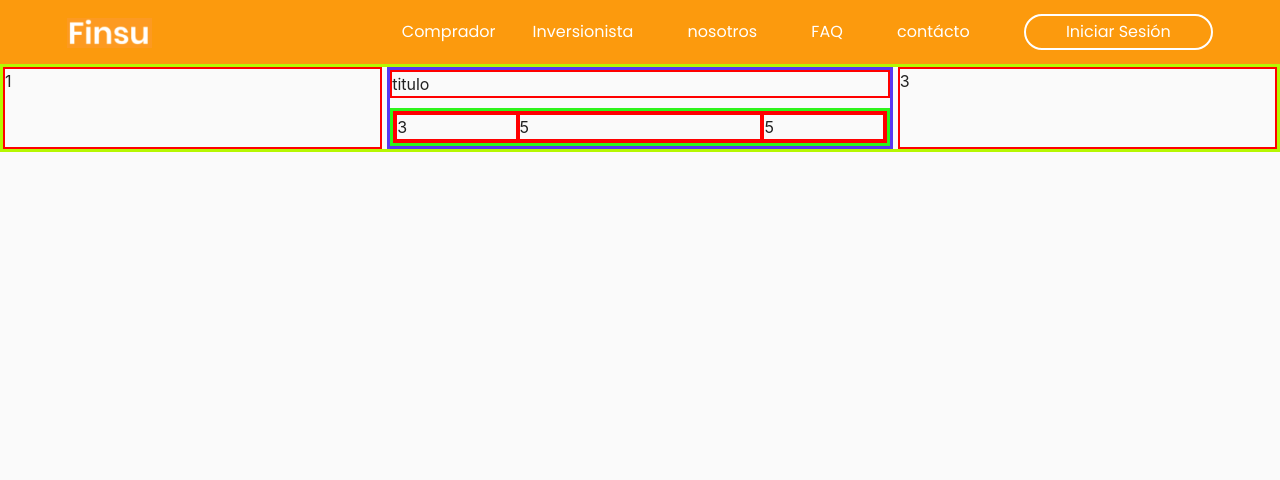
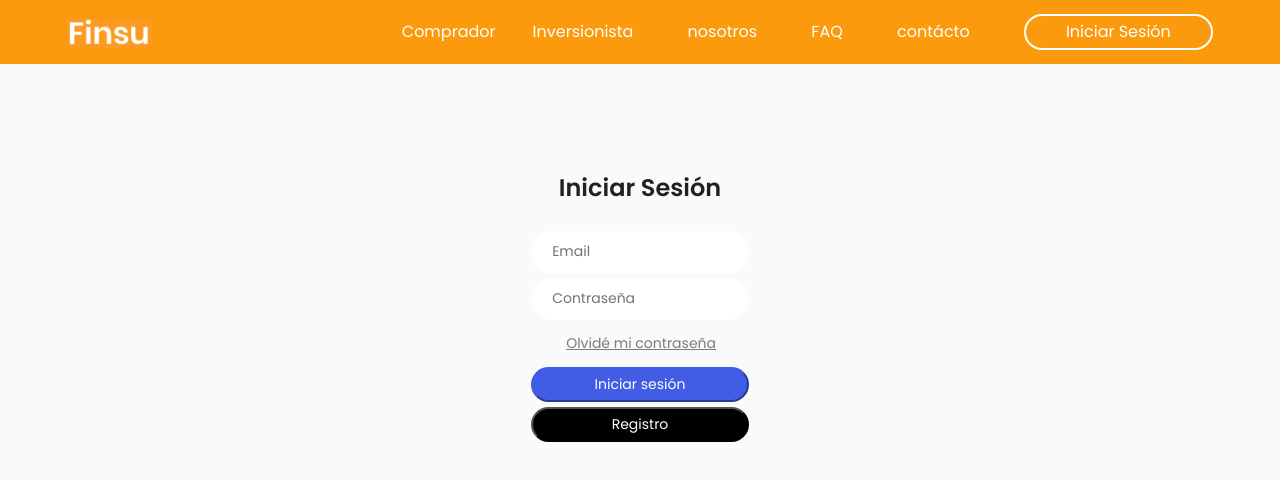
Before and after one commit to santiago2320/finsu, an Angular app: page /login in a window 1280 px wide. Shown: the top 480 px of the page. Built offline with nearby package versions, Linux system fonts and the light colour scheme.

Commit message:
cambios en forms

```diff
--- a/src/app/app-routing.module.ts
+++ b/src/app/app-routing.module.ts
@@ -52,7 +52,7 @@ const routes: Routes = [
 	{path:"inversionista/perfil", component:PerfilInvComponent},
 	{path:"inversionista/inversiones", component:InversionesComponent},
 	{path:"inversionista/verMas", component:VerMasInvComponent},
-	{path:"inversionista/cuentaBancaria", component:CuentaBancariaComponent},
+	{path:"inversionista/cuentabancaria", component:CuentaBancariaComponent},
 	{path:"inversionista/simular", component:SimularInvComponent},
 	{path:"inversionista/plan", component:PlanInvComponent},
 	{path:"inversionista/aprobar", component:AprobarComponent},
--- a/src/app/components/comprador/pago/pago.component.css
+++ b/src/app/components/comprador/pago/pago.component.css
@@ -1,3 +1,36 @@
+
+#gridpagocuota{
+	display: grid;
+	grid-template-columns: 5fr 60fr 15fr;
+	grid-gap: 10px;
+}
+#contenedorpago{
+	display: grid;
+	grid-template-columns: 1fr;
+	grid-gap: 10px;
+	background: rgb(65, 229, 120);
+}
+#primeraseccion {
+	display: grid;
+	grid-template-columns: 10fr 3fr 10fr;
+	grid-gap: 2px;
+}
+
+#metodo {
+	display: grid;
+	grid-template-columns: 2fr 5fr 2fr;
+}
+.celda {
+	border: solid rgb(229, 70, 65);
+}
+
+
+
+
+
+
+
+
 .container {
 	background-color: #F5F5F5;
 }
--- a/src/app/components/comprador/pago/pago.component.html
+++ b/src/app/components/comprador/pago/pago.component.html
@@ -1,3 +1,32 @@
+
+<div id="gridpagocuota">
+  <div class="celda">1</div>
+	<div id="contenedorpago">3
+		<div class="celda">titulo</div>
+		<div class="celda" id="primeraseccion">
+			<div class="celda">
+				<div class="celda">1</div>
+				<div class="celda" id="metodo">
+					<div class="celda">1</div>
+					<div class="celda">2</div>
+					<div class="celda">3</div>
+				</div>
+			</div>
+			<div class="celda">
+				<div class="celda">titulo</div>
+				<div class="celda" id="metodo">
+
+				</div>
+			</div>
+			<div class="celda">3</div>
+		</div>
+	</div>
+
+
+  <div class="celda">3</div>
+
+</div>
+
 <div class="container">
 		<div class="pago">
 			<div class="col-xs-12 col-sm-12 col-md-12 col-lg-12" id="tituloPago"><b>Pago por la oportunidad</b></div>
--- a/src/app/components/general/bienvenido/bienvenido.component.css
+++ b/src/app/components/general/bienvenido/bienvenido.component.css
@@ -63,69 +63,3 @@
 		margin-left: 2%;
 	}
 }
-
-
-
-#gridcontainer {
-    display: grid;
-    grid-template-columns: 20fr 87fr 45fr;
-
-    background-color: rgb(243, 247, 247);
-    grid-gap: 10px;
-}
-
-#contenedor {
-    display: grid;
-
-    grid-template-columns: 1fr;
-    grid-gap: 10px;
-}
-#contenedorform {
-    display: grid;
-    grid-template-columns: 7fr 2fr;
-    grid-gap: 10px;
-}
-#form {
-    display: grid;
-    grid-template-columns: 1fr;
-}
-#btn {
-    display: grid;
-    grid-template-columns: 2fr 10fr 2fr;
-}
-#titulo {
-    font-family: 'Poppins', sans-serif;
-    font-weight: bold;
-    font-size: 24px;
-}
-#txtcuerpo {
-    font-family: 'Poppins', sans-serif;
-    font-size: 15px;
-    color: rgb(124, 124, 124)
-}
-.seleccion {
-    width: 100%;
-    border-radius: 20px;
-    margin-bottom: 5px;
-    padding: 5px;
-    font-family: 'Poppins', sans-serif;
-    font-size: 14px;
-    color: rgb(124, 124, 124)
-}
-.textcuenta {
-    width: 100%;
-    border-radius: 20px;
-    padding: 5px;
-    margin-bottom: 20px;
-    font-family: 'Poppins', sans-serif;
-    font-size: 14px;
-}
-.celda{
-
-    border:2px solid red;
-}
-.btnlisto {
-    background-color: #415CE5;
-    color: #ffffff;
-    border-radius: 20px;
-}
--- a/src/app/components/general/bienvenido/bienvenido.component.html
+++ b/src/app/components/general/bienvenido/bienvenido.component.html
@@ -35,50 +35,3 @@
 		</div>
 	</div>
 </div>
-
-
-<div id="gridcontainer">
-		<div class="celda">3</div>
-		<div id="contenedor">
-			   <div  class="celda">
-				   <h3 id="titulo">Cuenta Bancaria</h3>
-			   </div>
-			   <div id="txtcuerpo" class="celda">
-				   <p>Lorem ipsum dolor sit amet, consectetur adipisi cing elit,
-					  quis nostrud exercitation ullamco laboris nisi ut aliquip ex ea commodo consequat
-					  nisi ut aliquip ex ea commodo consequat nisi ut aliquip ex ea</p>
-			   </div>
-			<div id="contenedorform">
-				<form  class="celda">
-					<div class="">
-						<select class="seleccion">
-							<option selected>Banco</option>
-							<option value="1">opcion1</option>
-							<option value="2">opcion1</option>
-						</select>
-					</div>
-					<div class="celda">
-						   <select class="seleccion">
-								   <option selected>Tipo cuenta</option>
-								   <option value="1">opcion1</option>
-								   <option value="2">opcion1</option>
-							</select>
-					</div>
-					<div class="celda">
-						  <input class="textcuenta" placeholder="Número de cuenta">
-					</div>
-					<div  id="btn">
-						   <div class="celda">3</div>
-						   <div class="celda">
-						   <button type="button" class="btn   btn-block btnlisto">Listo</button>
-						   </div>
-						   <div class="celda"></div>
-					   </div>
-				</form>
-				<div class="celda">
-				</div>
-			</div>
-
-		</div>
-		<div class="celda">3</div>
-	   </div>
--- a/src/app/components/general/login/login.component.css
+++ b/src/app/components/general/login/login.component.css
@@ -1,14 +1,15 @@
 
-
+#content {
+    background: url(../../../../assets/fondos/fondo-2.jpg);
+}
 #gridiniciarsesion{
     display: grid;
     grid-template-columns: 30fr 40fr 30fr;
-    border: solid rgb(181, 247, 1);
     grid-gap: 5px;
+    margin-top: 100px;
 }
 #contenedoriniciar {
     display: grid;
-    border: solid #5937f1;
     grid-template-columns: 1fr;
     grid-gap: 10px;
 }
@@ -16,13 +17,67 @@
     display: grid;
     grid-template-columns: 5fr;
     grid-gap: 10px;
-    border: solid  #2ef51c;
 }
 #forminiciar {
     display:grid;
-    grid-template-columns: 5fr 10fr 5fr;
+    grid-template-columns: 6fr 9fr 6fr;
 }
-.celda{
-
-    border:2px solid red;
+#forminiciardos{
+    display: grid;
+    grid-template-columns: 6fr 9fr 6fr;
 }
+#forminiciartres {
+    display: grid;
+    grid-template-columns: 6fr 9fr 6fr;
+}
+#btnform{
+    display: grid;
+    grid-template-columns: 6fr 9fr 6fr;
+}
+#titulo {
+    font-family: 'Poppins', sans-serif;
+    font-weight: bold;
+    text-align: center;
+    font-size: 24px;
+    padding: 10px;
+}
+#inputEmail{
+    border-radius: 20px;
+    margin-bottom: 5px;
+    padding: 20px;
+    border-color: #FFFFFF;
+}
+#inputcontraseña{
+    border-radius: 20px;
+    margin-bottom: 10px;
+    padding: 20px;
+    border-color: #FFFFFF;
+}
+#enlace {
+    font-family: 'Poppins', italic;
+    font-size: 14px;
+    color: #7B7B7B;
+    text-decoration: underline;
+    margin-left: 35px;
+}
+.popRegular{
+    font-size: 14px;
+}
+.botoniniciar{
+    background-color: #415CE5;
+    color: #FFFFFF;
+    border-color: #415CE5;
+    border-radius: 20px;
+    width: 100%;
+    margin-bottom: 5px;
+    margin-top: 13px;
+    padding: 5px;
+}
+.botonregistro{
+    background-color:#000000;
+    color: #FFFFFF;
+    border-color: #000000;
+    border-radius: 20px;
+    width: 100%;
+    padding: 5px;
+}
--- a/src/app/components/general/login/login.component.html
+++ b/src/app/components/general/login/login.component.html
@@ -2,21 +2,50 @@
 
 
 <div id="gridiniciarsesion">
-    <div class="celda">1</div>
+    <div class="celda"></div>
     <div id="contenedoriniciar">
-        <div class="celda">titulo</div>
+        <div class="celda">
+            <h5 id="titulo">Iniciar Sesión</h5>
+        </div>
 
     <div id="contenedorformdos">
         <form class="celda">
-                <div  id="forminiciar">
-                        <div class="celda">3</div>
-                        <div class="celda">5
-                        </div>
-                        <div class="celda">5</div>
-                    </div>
+          <div  id="forminiciar">
+            <div class="celda"></div>
+            <div class="celda">
+             <input type="email" class="popRegular form-control" id="inputEmail" placeholder="Email">
+            </div>
+            <div class="celda"></div>
+          </div>
+          <div id="forminiciardos">
+              <div class="celda"></div>
+              <div class="celda">
+               <input type="email" class="popRegular form-control" id="inputcontraseña" placeholder="Contraseña">
+              </div>
+              <div class="celda"></div>
+          </div>
+          <div id="forminiciartres">
+              <div class="celda"></div>
+              <div class="celda">
+                  <a id="enlace" href="">Olvidé mi contraseña</a>
+              </div>
+              <div class="celda"></div>
+          </div>
+             <div id="btnform">
+               <div class="celda"></div>
+               <div class="celda">
+                 <button type="submit" class="popRegular  botoniniciar">Iniciar sesión </button>
+               </div>
+               <div class="celda"></div>
+             </div>
+             <div id="btnform">
+               <div class="celda"></div>
+               <div class="celda"><button type="submit" class="popRegular botonregistro "> Registro </button></div>
+               <div class="celda"></div>
+             </div>
         </form>
     </div>
-</div>
-    <div class="celda">3</div>
+  </div>
+    <div class="celda"></div>
 
 </div>
--- a/src/app/components/inversionista/cuenta-bancaria/cuenta-bancaria.component.css
+++ b/src/app/components/inversionista/cuenta-bancaria/cuenta-bancaria.component.css
@@ -0,0 +1,58 @@
+#gridcontainer {
+    display: grid;
+    grid-template-columns: 20fr 87fr 45fr;
+    background-color: rgb(243, 247, 247);
+    grid-gap: 10px;
+}
+
+#contenedor {
+    display: grid;
+    grid-template-columns: 1fr;
+    grid-gap: 10px;
+}
+#contenedorform {
+    display: grid;
+    grid-template-columns: 7fr 2fr;
+    grid-gap: 10px;
+}
+#form {
+    display: grid;
+    grid-template-columns: 1fr;
+}
+#btn {
+    display: grid;
+    grid-template-columns: 2fr 10fr 2fr;
+}
+#titulo {
+    font-family: 'Poppins', sans-serif;
+    font-weight: bold;
+    font-size: 24px;
+}
+#txtcuerpo {
+    font-family: 'Poppins', sans-serif;
+    font-size: 15px;
+    color: rgb(124, 124, 124)
+}
+.seleccion {
+    width: 100%;
+    border-radius: 20px;
+    margin-bottom: 5px;
+    padding: 5px;
+    font-family: 'Poppins', sans-serif;
+    font-size: 14px;
+    color: rgb(124, 124, 124)
+}
+.textcuenta {
+    width: 100%;
+    border-radius: 20px;
+    padding: 5px;
+    margin-bottom: 20px;
+    font-family: 'Poppins', sans-serif;
+    font-size: 14px;
+}
+
+.btnlisto {
+    background-color: #415CE5;
+    color: #ffffff;
+    border-radius: 20px;
+}
--- a/src/app/components/inversionista/cuenta-bancaria/cuenta-bancaria.component.html
+++ b/src/app/components/inversionista/cuenta-bancaria/cuenta-bancaria.component.html
@@ -2,6 +2,53 @@
 	<app-sidebar-inversionista></app-sidebar-inversionista>
 	<!-- <ng-content> -->
 	<div class="profileContent" id="cuentaBancaria">
+			<div id="gridcontainer">
+					<div class="celda"></div>
+					<div id="contenedor">
+						   <div  class="celda">
+							   <h3 id="titulo">Cuenta Bancaria</h3>
+						   </div>
+						   <div id="txtcuerpo" class="celda">
+							   <p>Lorem ipsum dolor sit amet, consectetur adipisi cing elit,
+								  quis nostrud exercitation ullamco laboris nisi ut aliquip ex ea commodo consequat
+								  nisi ut aliquip ex ea commodo consequat nisi ut aliquip ex ea</p>
+						   </div>
+						<div id="contenedorform">
+							<form  class="celda">
+								<div class="">
+									<select class="seleccion">
+										<option selected>Banco</option>
+										<option value="1">opcion1</option>
+										<option value="2">opcion1</option>
+									</select>
+								</div>
+								<div class="celda">
+									   <select class="seleccion">
+											   <option selected>Tipo cuenta</option>
+											   <option value="1">opcion1</option>
+											   <option value="2">opcion1</option>
+										</select>
+								</div>
+								<div class="celda">
+									  <input class="textcuenta" placeholder="Número de cuenta">
+								</div>
+								<div  id="btn">
+									   <div class="celda"></div>
+									   <div class="celda">
+									   <button type="button" class="btn   btn-block btnlisto">Listo</button>
+									   </div>
+									   <div class="celda"></div>
+								   </div>
+							</form>
+							<div class="celda">
+							</div>
+						</div>
+
+					</div>
+					<div class="celda"></div>
+				   </div>
+
+
 
 	</div>
 	<!-- </ng-content> -->
```
